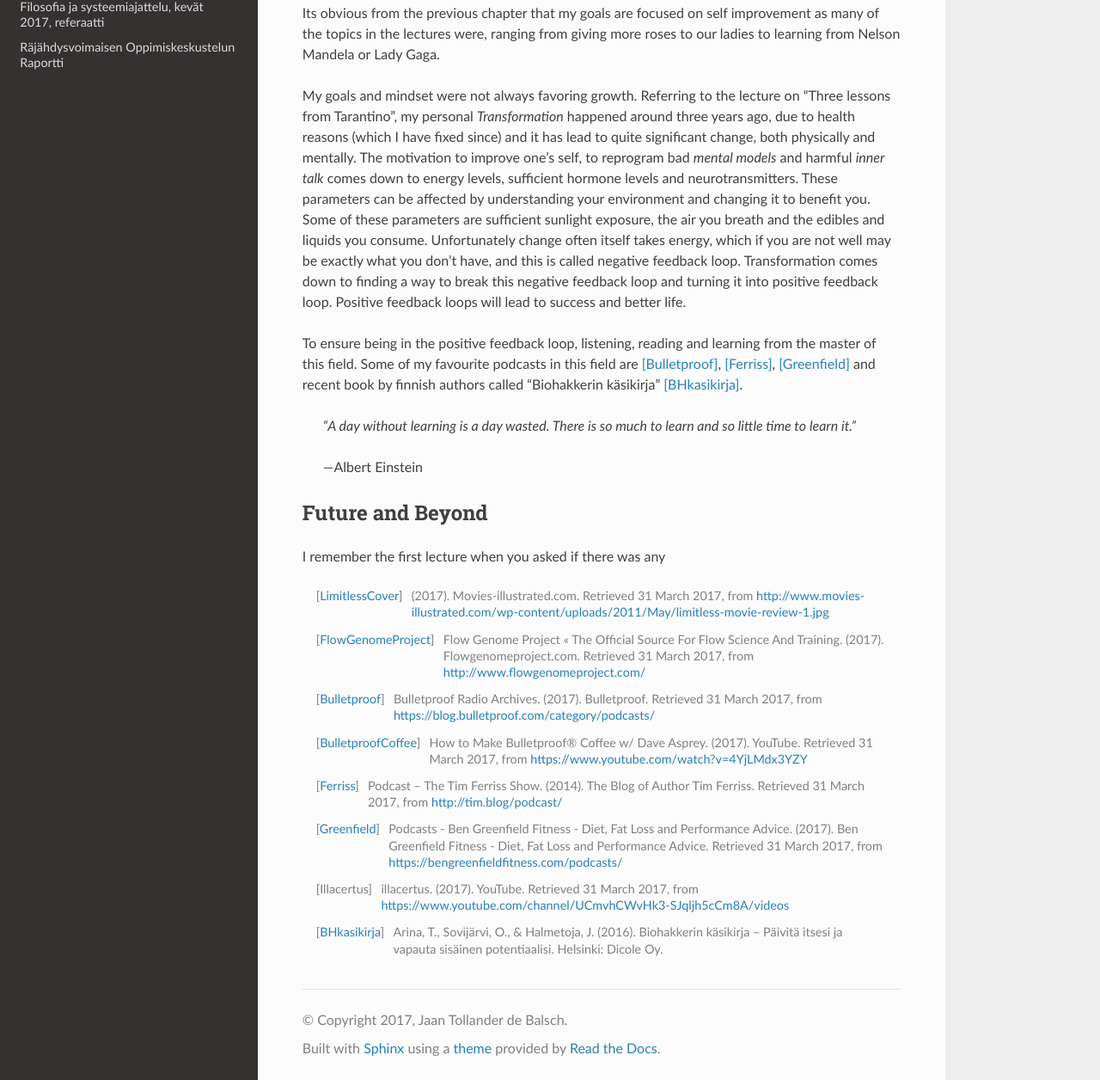
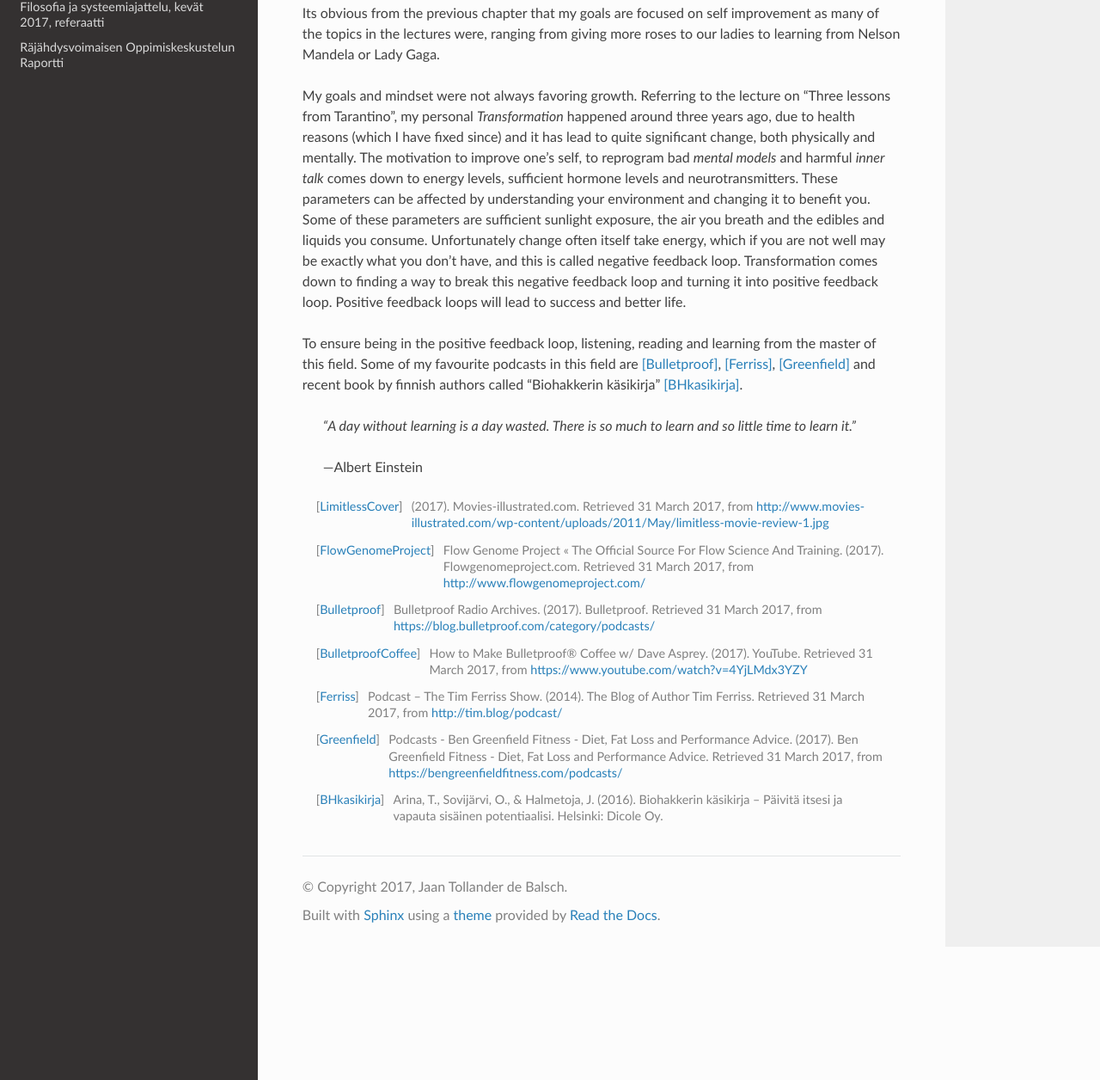
Before and after one commit to jaantollander/Filosofia-ja-Systeemiajattelu, a Sphinx documentation site: the page built from docs/reflektioessee/index.rst, in a window 1280 px wide and 1400 px high, scrolled down 2900 px. Shown: the part 144-1400 px from the top of the window at 86% size. Built offline with Sphinx 7.4.7 and the Read the Docs theme 2.0.0, drawn with Linux system fonts in a browser that asks for light colours; the version number could not be read and is left out.

Commit message:
reflektioessee

```diff
--- a/docs/conf.py
+++ b/docs/conf.py
@@ -144,10 +144,10 @@
 
 
 # Summary
-# latex_documents.append((
-#     'summary/index', tex_file('summary', student_number),
-#     'Referaatti', author, 'report'
-# ))
+latex_documents.append((
+    'summary/index', tex_file('summary', student_number),
+    'Referaatti', author, 'report'
+))
 
 # Oppimiskeskustelu
 authors = [
@@ -157,13 +157,13 @@
     ('Anssi Karppinen', '425533'),
     ('Topias Härmä', '429089'),
 ]
-# latex_documents.append((
-#     'oppimiskeskustelu/index',
-#     tex_file(*([n[1] for n in authors] + ['raportti'])),
-#     'Räjähdysvoimaisen Oppimiskeskustelun Raportti',
-#     r'\\'.join((', '.join(details) for details in authors)),
-#     'report'
-# ))
+latex_documents.append((
+    'oppimiskeskustelu/index',
+    tex_file(*([auth for auth, numb in authors] + ['raportti'])),
+    'Räjähdysvoimaisen Oppimiskeskustelun Raportti',
+    r'\\'.join((', '.join(details) for details in authors)),
+    'report'
+))
 
 # Reflektioessee
 latex_documents.append((
--- a/docs/reflektioessee/index.rst
+++ b/docs/reflektioessee/index.rst
@@ -88,7 +88,7 @@
 
 Its obvious from the previous chapter that my goals are focused on self improvement as many of the topics in the lectures were, ranging from giving more roses to our ladies to learning from Nelson Mandela or Lady Gaga.
 
-My goals and mindset were not always favoring growth. Referring to the lecture on "Three lessons from Tarantino", my personal *Transformation* happened around three years ago, due to health reasons (which I have fixed since) and it has lead to quite significant change, both physically and mentally. The motivation to improve one's self, to reprogram bad *mental models* and harmful *inner talk* comes down to energy levels, sufficient hormone levels and neurotransmitters. These parameters can be affected by understanding your environment and changing it to benefit you. Some of these parameters are sufficient sunlight exposure, the air you breath and the edibles and liquids you consume. Unfortunately change often itself takes energy, which if you are not well may be exactly what you don't have, and this is called negative feedback loop. Transformation comes down to finding a way to break this negative feedback loop and turning it into positive feedback loop. Positive feedback loops will lead to success and better life.
+My goals and mindset were not always favoring growth. Referring to the lecture on "Three lessons from Tarantino", my personal *Transformation* happened around three years ago, due to health reasons (which I have fixed since) and it has lead to quite significant change, both physically and mentally. The motivation to improve one's self, to reprogram bad *mental models* and harmful *inner talk* comes down to energy levels, sufficient hormone levels and neurotransmitters. These parameters can be affected by understanding your environment and changing it to benefit you. Some of these parameters are sufficient sunlight exposure, the air you breath and the edibles and liquids you consume. Unfortunately change often itself take energy, which if you are not well may be exactly what you don't have, and this is called negative feedback loop. Transformation comes down to finding a way to break this negative feedback loop and turning it into positive feedback loop. Positive feedback loops will lead to success and better life.
 
 To ensure being in the positive feedback loop, listening, reading and learning from the master of this field. Some of my favourite podcasts in this field are [Bulletproof]_, [Ferriss]_, [Greenfield]_ and recent book by finnish authors called "Biohakkerin käsikirja" [BHkasikirja]_.
 
@@ -97,17 +97,10 @@
    -- Albert Einstein
 
 
-Future and Beyond
------------------
-I remember the first lecture when you asked if there was any
-
-
-
 .. [LimitlessCover] (2017). Movies-illustrated.com. Retrieved 31 March 2017, from http://www.movies-illustrated.com/wp-content/uploads/2011/May/limitless-movie-review-1.jpg
 .. [FlowGenomeProject] Flow Genome Project « The Official Source For Flow Science And Training. (2017). Flowgenomeproject.com. Retrieved 31 March 2017, from http://www.flowgenomeproject.com/
 .. [Bulletproof] Bulletproof Radio Archives. (2017). Bulletproof. Retrieved 31 March 2017, from https://blog.bulletproof.com/category/podcasts/
 .. [BulletproofCoffee] How to Make Bulletproof® Coffee w/ Dave Asprey. (2017). YouTube. Retrieved 31 March 2017, from https://www.youtube.com/watch?v=4YjLMdx3YZY
 .. [Ferriss] Podcast – The Tim Ferriss Show. (2014). The Blog of Author Tim Ferriss. Retrieved 31 March 2017, from http://tim.blog/podcast/
 .. [Greenfield] Podcasts - Ben Greenfield Fitness - Diet, Fat Loss and Performance Advice. (2017). Ben Greenfield Fitness - Diet, Fat Loss and Performance Advice. Retrieved 31 March 2017, from https://bengreenfieldfitness.com/podcasts/
-.. [Illacertus] illacertus. (2017). YouTube. Retrieved 31 March 2017, from https://www.youtube.com/channel/UCmvhCWvHk3-SJqljh5cCm8A/videos
 .. [BHkasikirja] Arina, T., Sovijärvi, O., & Halmetoja, J. (2016). Biohakkerin käsikirja – Päivitä itsesi ja vapauta sisäinen potentiaalisi. Helsinki: Dicole Oy.
```
